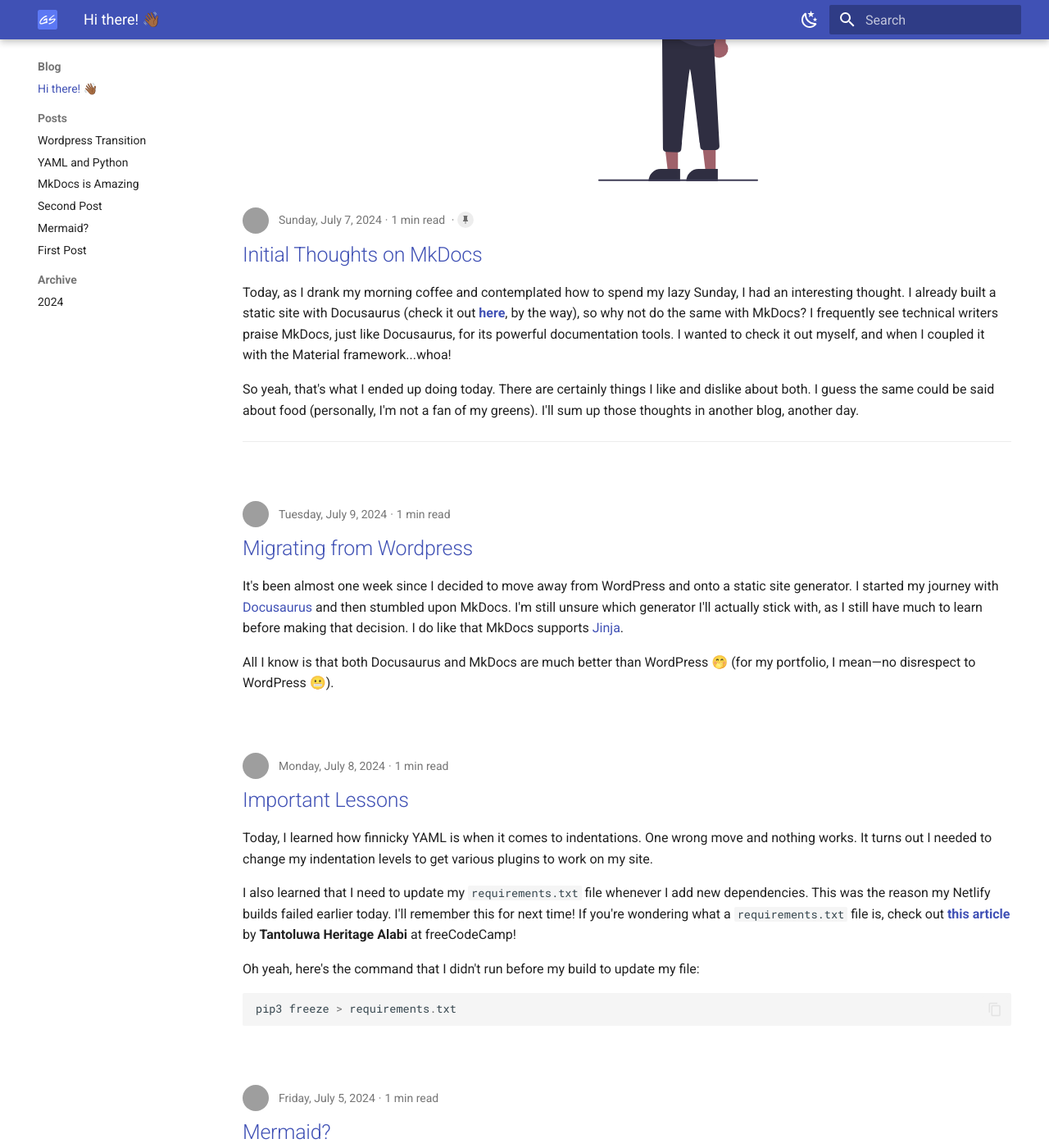
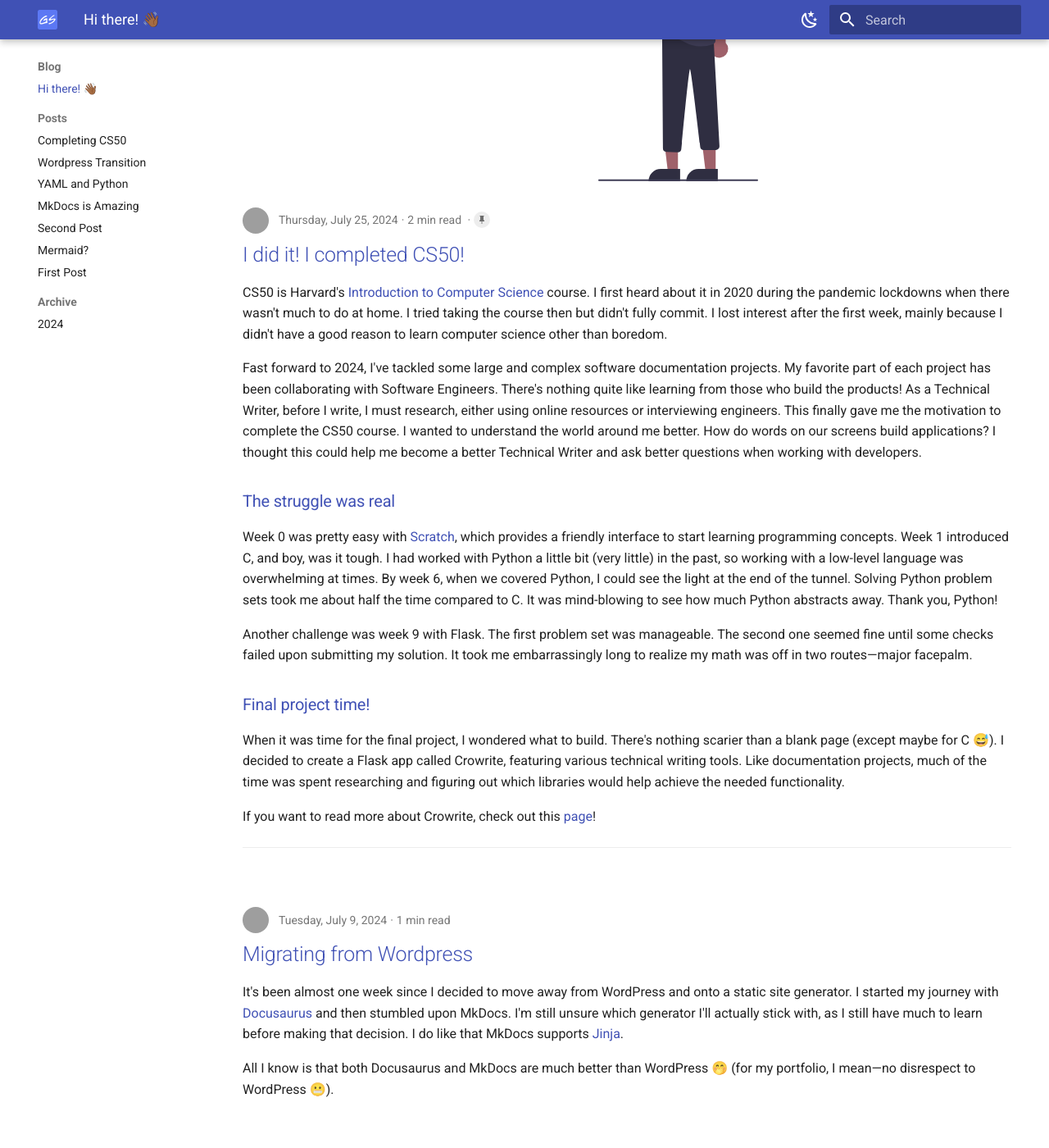
Before and after one commit to genesis-writing/gen-tech-writing-portfolio-and-blog-v2, an MkDocs documentation site: the page built from docs/blog/index.md, in a window 1280 px wide and 1400 px high, scrolled down 589 px. Shown: the whole window at 82% size. Built offline with MkDocs 1.6.1 and Material for MkDocs 9.7.7, drawn with Linux system fonts in a browser that asks for light colours; some of the changed text lies outside the part shown; grey boxes are pictures that could not be loaded.

Commit message:
add blog post

```diff
--- /dev/null
+++ b/docs/blog/posts/2024-07-25-seventh-blog-post.md
@@ -0,0 +1,27 @@
+---
+title: Completing CS50
+description: Reflections on completing the CS50 course
+date: 2024-07-25
+authors: [genesis-writing]
+pin: true
+tags:
+  - blog
+---
+
+# I did it! I completed CS50!
+
+CS50 is Harvard's [Introduction to Computer Science](https://pll.harvard.edu/course/cs50-introduction-computer-science) course. I first heard about it in 2020 during the pandemic lockdowns when there wasn't much to do at home. I tried taking the course then but didn't fully commit. I lost interest after the first week, mainly because I didn't have a good reason to learn computer science other than boredom.
+
+Fast forward to 2024, I've tackled some large and complex software documentation projects. My favorite part of each project has been collaborating with Software Engineers. There's nothing quite like learning from those who build the products! As a Technical Writer, before I write, I must research, either using online resources or interviewing engineers. This finally gave me the motivation to complete the CS50 course. I wanted to understand the world around me better. How do words on our screens build applications? I thought this could help me become a better Technical Writer and ask better questions when working with developers.
+
+## The struggle was real
+
+Week 0 was pretty easy with [Scratch](https://scratch.mit.edu/), which provides a friendly interface to start learning programming concepts. Week 1 introduced C, and boy, was it tough. I had worked with Python a little bit (very little) in the past, so working with a low-level language was overwhelming at times. By week 6, when we covered Python, I could see the light at the end of the tunnel. Solving Python problem sets took me about half the time compared to C. It was mind-blowing to see how much Python abstracts away. Thank you, Python!
+
+Another challenge was week 9 with Flask. The first problem set was manageable. The second one seemed fine until some checks failed upon submitting my solution. It took me embarrassingly long to realize my math was off in two routes—major facepalm.
+
+## Final project time!
+
+When it was time for the final project, I wondered what to build. There's nothing scarier than a blank page (except maybe for C 😅). I decided to create a Flask app called Crowrite, featuring various technical writing tools. Like documentation projects, much of the time was spent researching and figuring out which libraries would help achieve the needed functionality.
+
+If you want to read more about Crowrite, check out this [page](../../crowrite.md)!
--- a/mkdocs.yml
+++ b/mkdocs.yml
@@ -198,6 +198,7 @@ nav:
   - Blog:
     - blog/index.md
     - Posts:
+      - Completing CS50: blog/posts/2024-07-25-seventh-blog-post.md
       - Wordpress Transition: blog/posts/2024-07-09-sixth-blog-post.md
       - YAML and Python: blog/posts/2024-07-08-fifth-blog-post.md
       - MkDocs is Amazing: blog/posts/2024-07-07-fourth-blog-post.md
```
Also changed, not shown: docs/blog/posts/2024-07-07-fourth-blog-post.md (+0 -1 lines).
